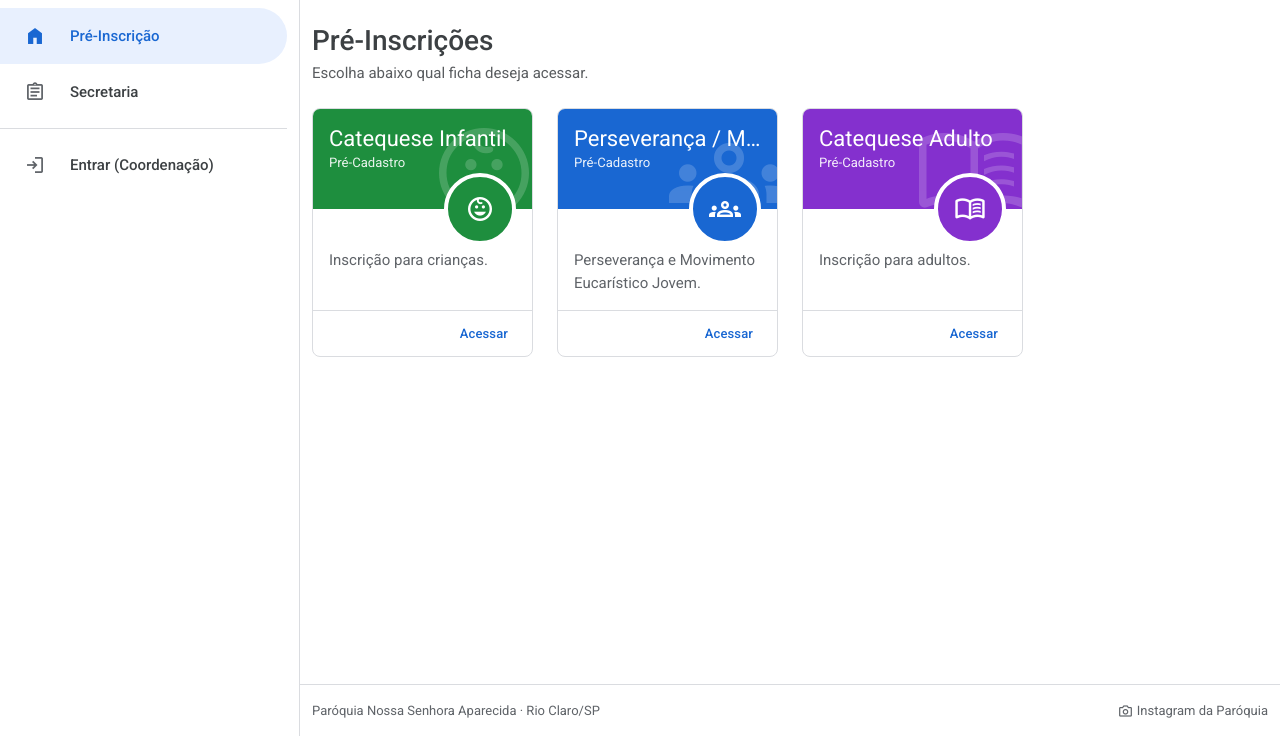
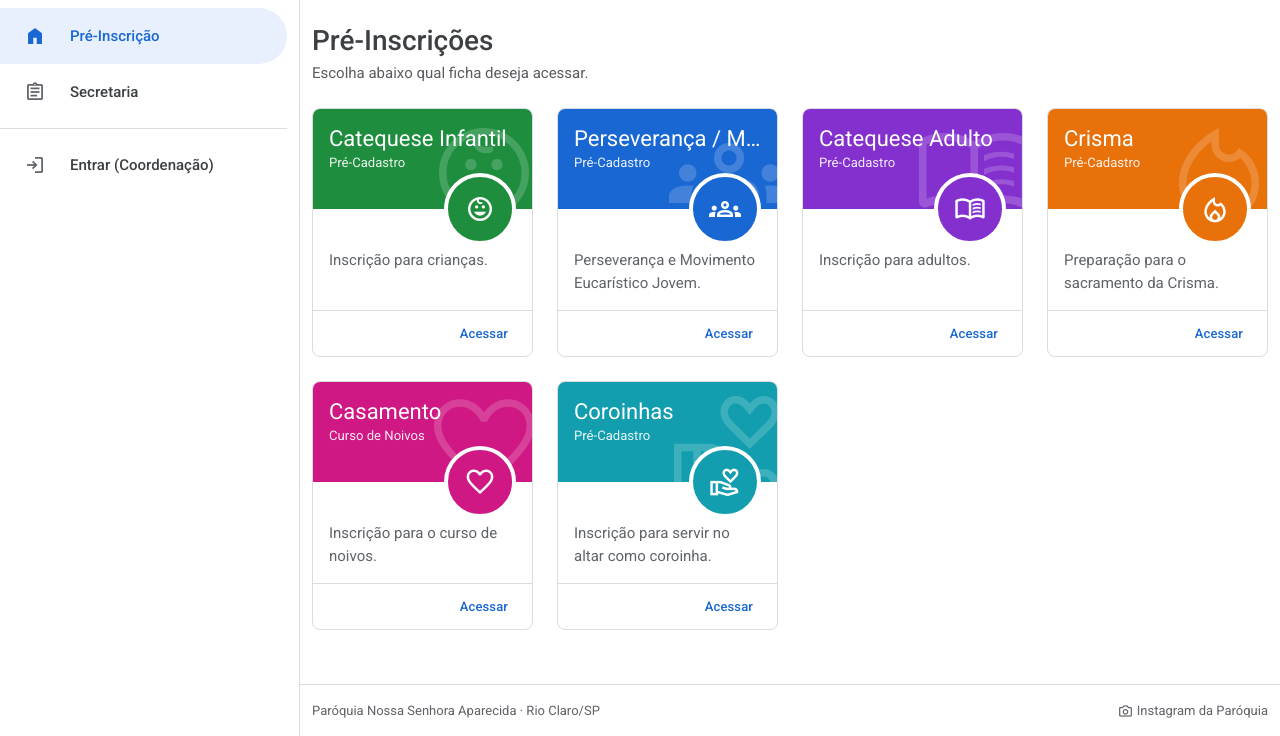
Before and after one commit to orlandosaraivajr/catequese_27, a Django app: page / in a window 1280 px wide. Shown: the part 64-800 px from the top of the page. Run offline with Django 5.2, Linux system fonts and the light colour scheme; parts of the project's set-up code (start-up, migrations or seed data) failed here and were passed over.

Commit message:
Ajuste template index
Mostrar todos os cadastros no index do sistema

```diff
--- a/src/core/templates/index.html
+++ b/src/core/templates/index.html
@@ -57,6 +57,51 @@
             </div>
         </div>
 
+        <div class="col-sm-6 col-lg-4 col-xl-3">
+            <div class="gc-turma cor-laranja">
+                <div class="gc-turma-faixa">
+                    <span class="material-symbols-outlined gc-ilustracao" aria-hidden="true">local_fire_department</span>
+                    <a href="{% url 'core:crisma' %}">Crisma</a>
+                    <small>Pré-Cadastro</small>
+                </div>
+                <div class="gc-turma-avatar"><span class="material-symbols-outlined">local_fire_department</span></div>
+                <div class="gc-turma-corpo">Preparação para o sacramento da Crisma.</div>
+                <div class="gc-turma-rodape">
+                    <a href="{% url 'core:crisma' %}" class="btn btn-texto btn-sm">Acessar</a>
+                </div>
+            </div>
+        </div>
+
+        <div class="col-sm-6 col-lg-4 col-xl-3">
+            <div class="gc-turma cor-rosa">
+                <div class="gc-turma-faixa">
+                    <span class="material-symbols-outlined gc-ilustracao" aria-hidden="true">favorite</span>
+                    <a href="{% url 'core:noivos' %}">Casamento</a>
+                    <small>Curso de Noivos</small>
+                </div>
+                <div class="gc-turma-avatar"><span class="material-symbols-outlined">favorite</span></div>
+                <div class="gc-turma-corpo">Inscrição para o curso de noivos.</div>
+                <div class="gc-turma-rodape">
+                    <a href="{% url 'core:noivos' %}" class="btn btn-texto btn-sm">Acessar</a>
+                </div>
+            </div>
+        </div>
+
+        <div class="col-sm-6 col-lg-4 col-xl-3">
+            <div class="gc-turma cor-turquesa">
+                <div class="gc-turma-faixa">
+                    <span class="material-symbols-outlined gc-ilustracao" aria-hidden="true">volunteer_activism</span>
+                    <a href="{% url 'core:coroinhas' %}">Coroinhas</a>
+                    <small>Pré-Cadastro</small>
+                </div>
+                <div class="gc-turma-avatar"><span class="material-symbols-outlined">volunteer_activism</span></div>
+                <div class="gc-turma-corpo">Inscrição para servir no altar como coroinha.</div>
+                <div class="gc-turma-rodape">
+                    <a href="{% url 'core:coroinhas' %}" class="btn btn-texto btn-sm">Acessar</a>
+                </div>
+            </div>
+        </div>
+
     </div>
 </div>
 {% endblock %}
```
Also changed, not shown: src/core/test/templates/test_index.py (added, +34 -0 lines).
